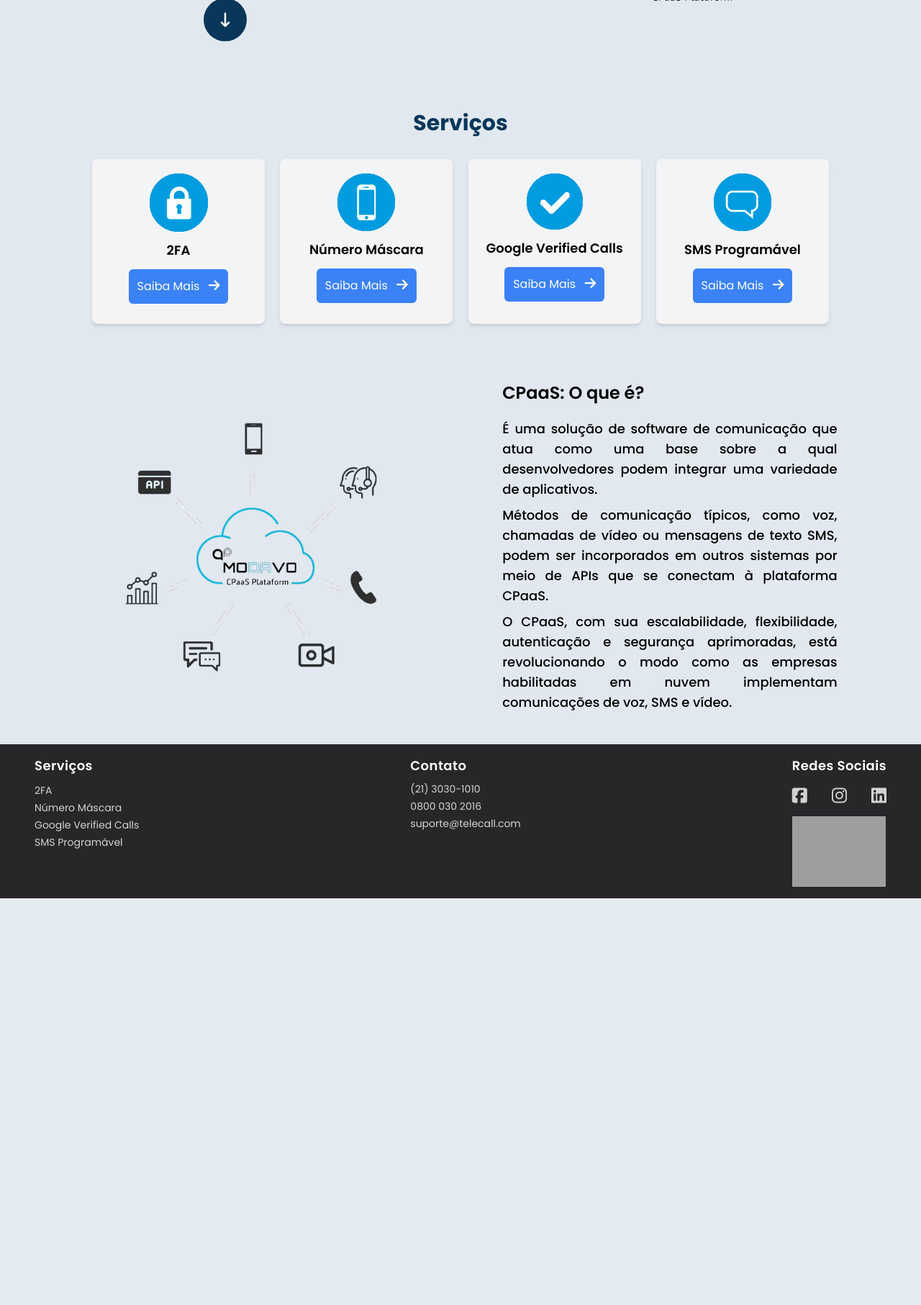
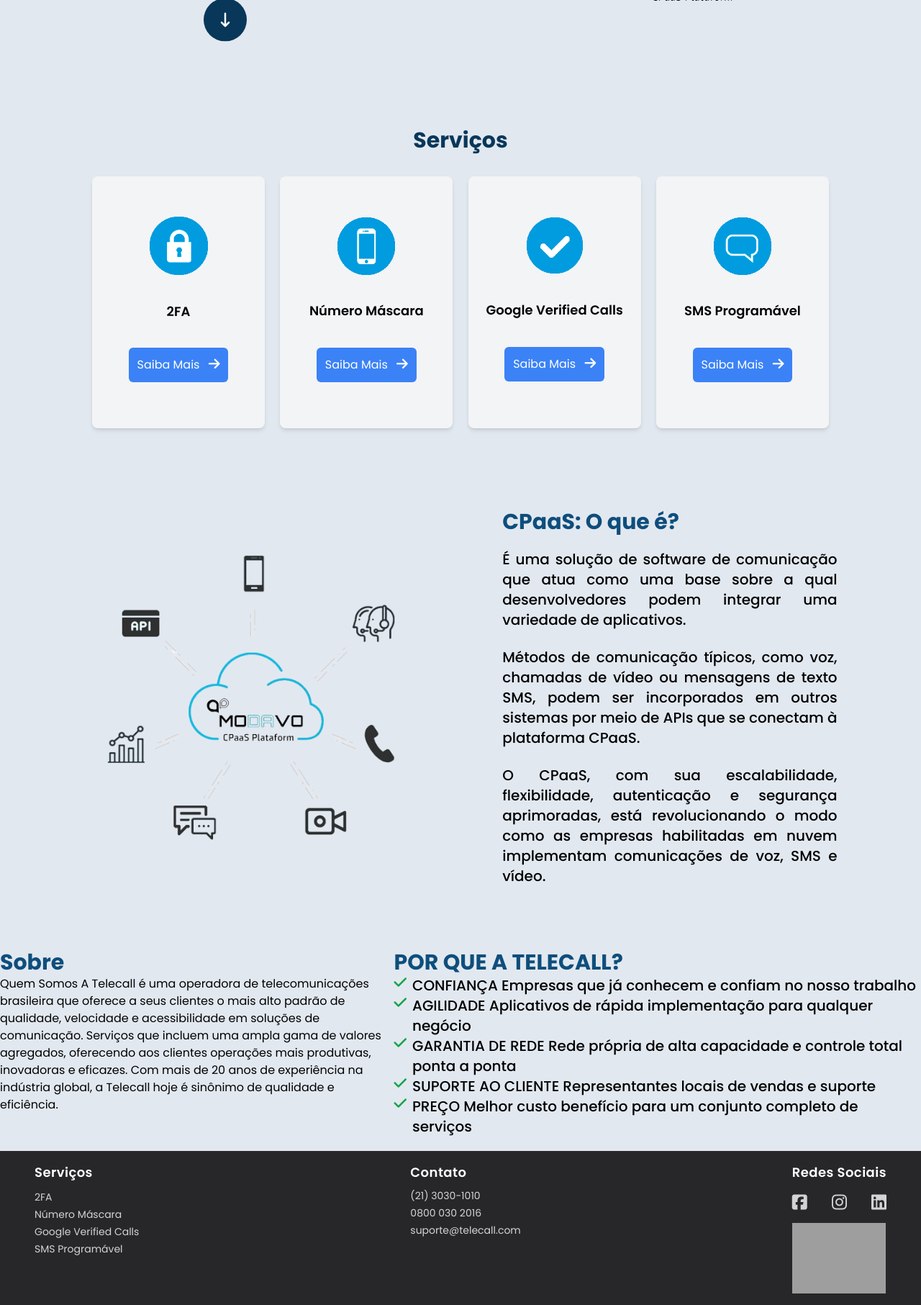
Before and after one commit to oroodrigo/CPaaS-Telecall, a PHP site: page / in a window 1280 px wide. Shown: the part 525-2338 px from the top of the page at 72% size. Before the commit the page ends 1773 px from the top, so only its background shows below. Run offline with PHP 8.4, Linux system fonts and the light colour scheme; some libraries are stand-ins or nearby versions; grey boxes are pictures that could not be loaded.

Commit message:
atualizar index

```diff
--- a/assets/css/styles.css
+++ b/assets/css/styles.css
@@ -640,14 +640,6 @@ input::-webkit-outer-spin-button,
   display: block;
 }
 
-.inline-block {
-  display: inline-block;
-}
-
-.inline {
-  display: inline;
-}
-
 .flex {
   display: flex;
 }
@@ -664,16 +656,40 @@ input::-webkit-outer-spin-button,
   height: 60px;
 }
 
+.h-full {
+  height: 100%;
+}
+
 .h-screen {
   height: 100vh;
 }
 
-.h-full {
-  height: 100%;
+.h-64 {
+  height: 16rem;
+}
+
+.h-\[300px\] {
+  height: 300px;
+}
+
+.h-\[400px\] {
+  height: 400px;
+}
+
+.h-\[350px\] {
+  height: 350px;
 }
 
 .w-1\/2 {
   width: 50%;
+}
+
+.w-1\/4 {
+  width: 25%;
+}
+
+.w-1\/5 {
+  width: 20%;
 }
 
 .w-2\/4 {
@@ -710,30 +726,6 @@ input::-webkit-outer-spin-button,
 
 .w-full {
   width: 100%;
-}
-
-.w-auto {
-  width: auto;
-}
-
-.w-1\/5 {
-  width: 20%;
-}
-
-.w-1\/12 {
-  width: 8.333333%;
-}
-
-.w-4\/12 {
-  width: 33.333333%;
-}
-
-.w-3\/12 {
-  width: 25%;
-}
-
-.w-1\/4 {
-  width: 25%;
 }
 
 .max-w-\[130px\] {
@@ -862,6 +854,18 @@ input::-webkit-outer-spin-button,
   gap: 2rem;
 }
 
+.gap-6 {
+  gap: 1.5rem;
+}
+
+.gap-12 {
+  gap: 3rem;
+}
+
+.gap-16 {
+  gap: 4rem;
+}
+
 .rounded {
   border-radius: 0.25rem;
 }
@@ -924,6 +928,11 @@ input::-webkit-outer-spin-button,
 .bg-zinc-800 {
   --tw-bg-opacity: 1;
   background-color: rgb(39 39 42 / var(--tw-bg-opacity));
+}
+
+.bg-red-600 {
+  --tw-bg-opacity: 1;
+  background-color: rgb(220 38 38 / var(--tw-bg-opacity));
 }
 
 .p-10 {
--- a/index.html
+++ b/index.html
@@ -102,7 +102,7 @@
     </header>
 
     <main class="">
-      <article class="flex flex-col gap-10">
+      <article class="flex flex-col gap-16">
         <section class="flex justify-around py-6 mt-6 w-full">
           <section class="flex flex-col gap-5">
             <h1
@@ -126,13 +126,14 @@
               </a>
             </div>
           </section>
-          <figure class="">
+          <figure>
             <img
               src="./assets/img/foto_index_1-removebg-preview.png"
               alt="imagem com serviços dos CPaaS"
             />
           </figure>
         </section>
+
         <section
           id="servicos"
           class="flex flex-col w-full items-center gap-8 mt-6"
@@ -140,7 +141,7 @@
           <h2 class="text-3xl font-bold text-telecall-azul-hover">Serviços</h2>
           <section class="flex justify-between w-4/5">
             <div
-              class="flex flex-col gap-3 bg-gray-100 shadow-md p-5 items-center rounded-lg w-60"
+              class="flex flex-col justify-evenly bg-gray-100 shadow-md p-5 items-center rounded-lg w-60 h-[350px]"
             >
               <figure>
                 <img
@@ -157,7 +158,7 @@
               ></a>
             </div>
             <div
-              class="flex flex-col gap-3 bg-gray-100 shadow-md p-5 items-center rounded-lg w-60"
+              class="flex flex-col justify-evenly bg-gray-100 shadow-md p-5 items-center rounded-lg w-60 h-[350px]"
             >
               <figure>
                 <img
@@ -174,7 +175,7 @@
               ></a>
             </div>
             <div
-              class="flex flex-col gap-3 bg-gray-100 shadow-md p-5 items-center rounded-lg w-60"
+              class="flex flex-col justify-evenly bg-gray-100 shadow-md p-5 items-center rounded-lg w-60 h-[350px]"
             >
               <figure>
                 <img
@@ -191,7 +192,7 @@
               ></a>
             </div>
             <div
-              class="flex flex-col gap-3 bg-gray-100 shadow-md p-5 items-center rounded-lg w-60"
+              class="flex flex-col justify-evenly bg-gray-100 shadow-md p-5 items-center rounded-lg w-60 h-[350px]"
             >
               <figure>
                 <img
@@ -208,22 +209,26 @@
               ></a>
             </div>
           </section>
+        </section>
+
         <section id="cpaas" class="flex justify-around py-6 mt-6 w-full">
           <figure class="flex w-3/5 items-center justify-center">
             <img
-                class="max-w-[350px]"
+              class="max-w-[400px]"
               src="/assets/img/foto_cpaas_2-removebg-preview.png"
               alt="imagem servicos CPaaS 2"
             />
           </figure>
           <section class="flex flex-col gap-5 w-1/2">
-              <h2 class="text-2xl font-semibold">CPaaS: O que é?</h2>
+            <h2 class="text-3xl font-bold text-telecall-azul">
+              CPaaS: O que é?
+            </h2>
 
-              <div class="text-lg font-medium flex flex-col gap-2 w-4/5">
+            <div class="text-xl font-medium flex flex-col gap-6 w-4/5">
               <p class="text-justify">
-                  É uma solução de software de comunicação que atua como uma
-                  base sobre a qual desenvolvedores podem integrar uma variedade
-                  de aplicativos.
+                É uma solução de software de comunicação que atua como uma base
+                sobre a qual desenvolvedores podem integrar uma variedade de
+                aplicativos.
               </p>
               <p class="text-justify">
                 Métodos de comunicação típicos, como voz, chamadas de vídeo ou
@@ -239,6 +244,60 @@
             </div>
           </section>
         </section>
+
+        <section class="flex justify-between">
+          <div class="w-1/2">
+            <h2 class="text-3xl font-bold text-telecall-azul">Sobre</h2>
+            <p>
+              Quem Somos A Telecall é uma operadora de telecomunicações
+              brasileira que oferece a seus clientes o mais alto padrão de
+              qualidade, velocidade e acessibilidade em soluções de comunicação.
+              Serviços que incluem uma ampla gama de valores agregados,
+              oferecendo aos clientes operações mais produtivas, inovadoras e
+              eficazes. Com mais de 20 anos de experiência na indústria global,
+              a Telecall hoje é sinônimo de qualidade e eficiência.
+            </p>
+          </div>
+          <div>
+            <h2 class="text-3xl font-bold text-telecall-azul">
+              POR QUE A TELECALL?
+            </h2>
+            <ul class="text-xl font-medium">
+              <li class="flex gap-2">
+                <i class="fa-solid fa-check text-xl text-green-600"></i>
+                <p>
+                  CONFIANÇA Empresas que já conhecem e confiam no nosso trabalho
+                </p>
+              </li>
+              <li class="flex gap-2">
+                <i class="fa-solid fa-check text-xl text-green-600"></i>
+                <p>
+                  AGILIDADE Aplicativos de rápida implementação para qualquer
+                  negócio
+                </p>
+              </li>
+              <li class="flex gap-2">
+                <i class="fa-solid fa-check text-xl text-green-600"></i>
+                <p>
+                  GARANTIA DE REDE Rede própria de alta capacidade e controle
+                  total ponta a ponta
+                </p>
+              </li>
+              <li class="flex gap-2">
+                <i class="fa-solid fa-check text-xl text-green-600"></i>
+                <p>
+                  SUPORTE AO CLIENTE Representantes locais de vendas e suporte
+                </p>
+              </li>
+              <li class="flex gap-2">
+                <i class="fa-solid fa-check text-xl text-green-600"></i>
+                <p>
+                  PREÇO Melhor custo benefício para um conjunto completo de
+                  serviços
+                </p>
+              </li>
+            </ul>
+          </div>
         </section>
       </article>
     </main>
```
Lines whose indentation alone changed are shown as unchanged.
